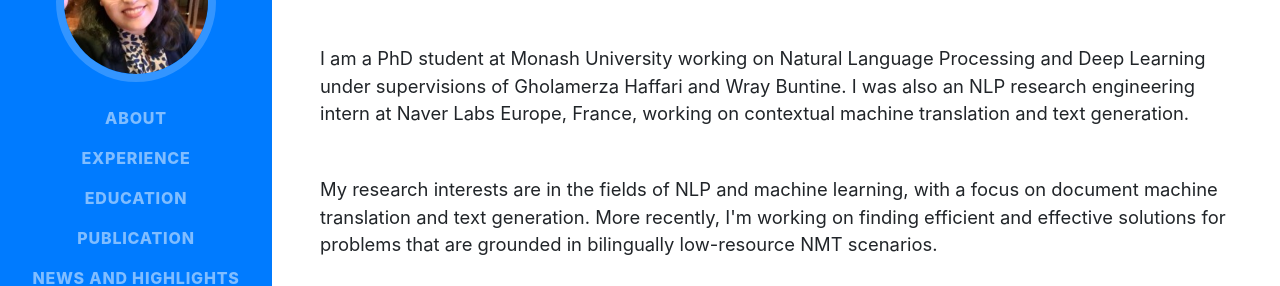
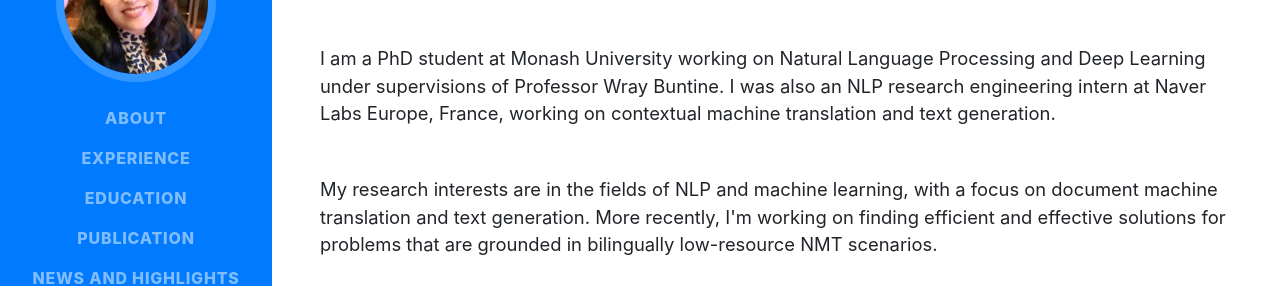
Before and after one commit to fahimeh-saleh/fahimeh-saleh.github.io, a website with bundled scripts: page index.html in a window 1280 px wide. Shown: the part 274-560 px from the top of the page. Built offline with nearby package versions, Linux system fonts and the light colour scheme; a web font is replaced by a local one.

Commit message:
Update index.html

```diff
--- a/index.html
+++ b/index.html
@@ -72,7 +72,7 @@
         <div class="lead mb-5">Room 405, Building 6, Faculty of IT, Monash University, Melbourne, VIC, Australia
           <a href="mailto:fahimeh.saleh@monash.edu ">fahimeh.saleh@monash.edu </a>
         </div>
-        <p class="lead mb-5">I am a PhD student at Monash University working on Natural Language Processing and Deep Learning under supervisions of Gholamerza Haffari and Wray Buntine. I was also an NLP research engineering intern at Naver Labs Europe, France, working on contextual machine translation and text generation.</p>
+        <p class="lead mb-5">I am a PhD student at Monash University working on Natural Language Processing and Deep Learning under supervisions of Professor Wray Buntine. I was also an NLP research engineering intern at Naver Labs Europe, France, working on contextual machine translation and text generation.</p>
         <p class="lead mb-5">My research interests are in the fields of NLP and machine learning, with a focus on document machine translation and text generation. More recently, I'm working on finding efficient and effective solutions for problems that are grounded in bilingually low-resource NMT scenarios. </p>
 
         <div class="social-icons">
```
